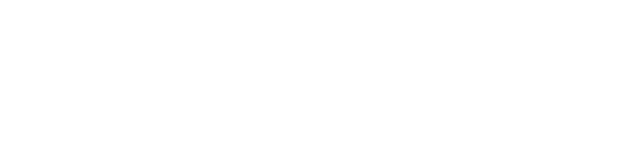
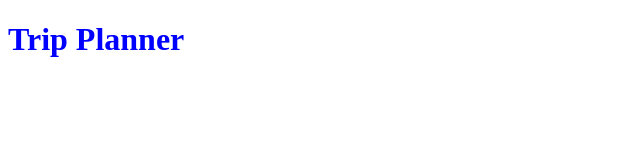
Before and after one commit to Tgarrey37/super-team-project, a plain HTML site: page index.html in a window 1280 px wide. Shown: the whole page, without its empty margins (0-640 px from the left). Drawn offline with Linux system fonts and the light colour scheme.

Commit message:
connected js and css

```diff
--- a/assets/css/style.css
+++ b/assets/css/style.css
@@ -0,0 +1,3 @@
+h1 {
+    color: blue;
+}
--- a/assets/js/script.js
+++ b/assets/js/script.js
@@ -0,0 +1,2 @@
+
+console.log(h1);
--- a/index.html
+++ b/index.html
@@ -4,9 +4,17 @@
     <meta charset="UTF-8">
     <meta http-equiv="X-UA-Compatible" content="IE=edge">
     <meta name="viewport" content="width=device-width, initial-scale=1.0">
+    <link rel="stylesheet" href="./assets/css/style.css">
     <title>Document</title>
 </head>
 <body>
+    <header>
+        <h1>Trip Planner</h1>
+    </header>
 
+
+
+
+    <script src="./assets/js/script.js"></script>
 </body>
 </html>
```
